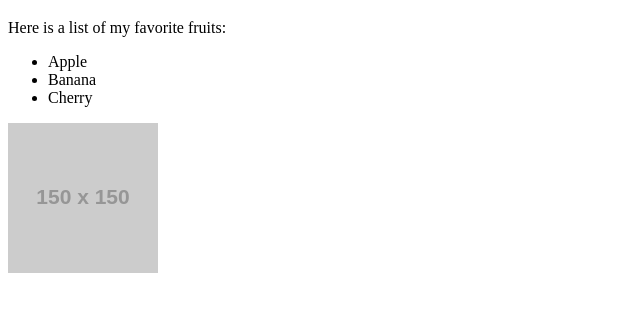
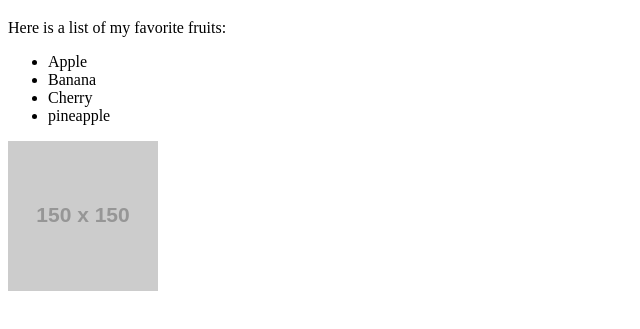
Before and after one commit to dhatchu14/gittutorial, a plain HTML site: page index.html in a window 1280 px wide. Shown: the part 61-390 px from the top of the page, without its empty margins (0-640 px from the left). Drawn offline with Linux system fonts and the light colour scheme; placeholder pictures from the web are drawn by us.

Commit message:
added pineapple

```diff
--- a/index.html
+++ b/index.html
@@ -12,6 +12,7 @@
         <li>Apple</li>
         <li>Banana</li>
         <li>Cherry</li>
+        <li>pineapple</li>
     </ul>
     <img src="https://via.placeholder.com/150" alt="Placeholder Image">
 </body>
```
